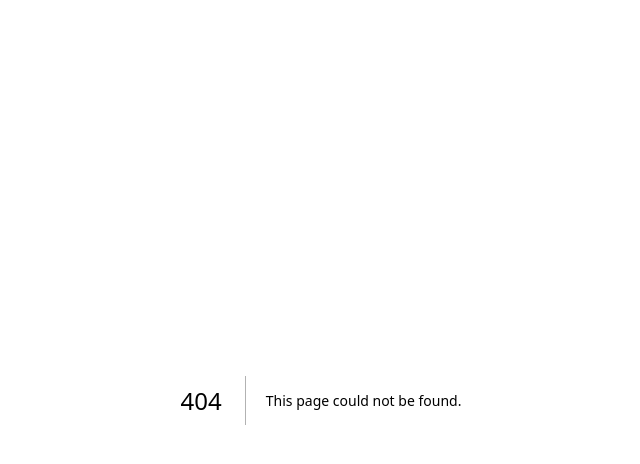
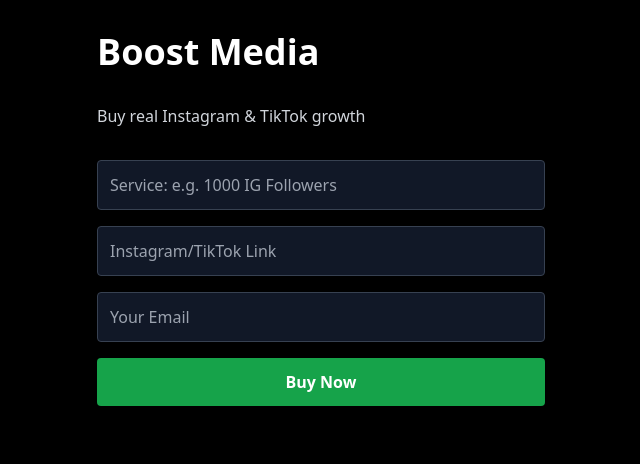
Before and after one commit to jamesvixtor2-hub/Boost--media, a Next.js app: page / in a window 1280 px wide. Before the commit this address had no page. Shown: the top 464 px of the page, without its empty margins (319-959 px from the left). Built offline with nearby package versions, Linux system fonts and the light colour scheme.

Commit message:
Create page.tsx

```diff
--- /dev/null
+++ b/app/page.tsx
@@ -0,0 +1,84 @@
+'use client'
+export const dynamic = 'force-dynamic'
+
+import { useState } from 'react'
+import { createClient } from '@supabase/supabase-js'
+
+export default function Home() {
+  const [service, setService] = useState('')
+  const [link, setLink] = useState('')
+  const [email, setEmail] = useState('')
+  const [loading, setLoading] = useState(false)
+  const [message, setMessage] = useState('')
+
+  async function submitOrder(e: React.FormEvent) {
+    e.preventDefault()
+    setLoading(true)
+
+    const supabase = createClient(
+      process.env.NEXT_PUBLIC_SUPABASE_URL!,
+      process.env.NEXT_PUBLIC_SUPABASE_ANON_KEY!
+    )
+
+    const { error } = await supabase.from('orders').insert([{
+      service,
+      link,
+      email,
+      status: 'pending'
+    }])
+
+    if (error) {
+      setMessage('Error: ' + error.message)
+    } else {
+      setMessage('Order placed! We will start in 24 hours.')
+      setService('')
+      setLink('')
+      setEmail('')
+    }
+    setLoading(false)
+  }
+
+  return (
+    <main className="min-h-screen bg-black text-white p-8">
+      <div className="max-w-md mx-auto">
+        <h1 className="text-4xl font-bold mb-8">Boost Media</h1>
+        <p className="mb-8 text-gray-300">Buy real Instagram & TikTok growth</p>
+
+        <form onSubmit={submitOrder} className="space-y-4">
+          <input
+            type="text"
+            placeholder="Service: e.g. 1000 IG Followers"
+            value={service}
+            onChange={e => setService(e.target.value)}
+            required
+            className="w-full p-3 bg-gray-900 rounded border border-gray-700"
+          />
+          <input
+            type="url"
+            placeholder="Instagram/TikTok Link"
+            value={link}
+            onChange={e => setLink(e.target.value)}
+            required
+            className="w-full p-3 bg-gray-900 rounded border border-gray-700"
+          />
+          <input
+            type="email"
+            placeholder="Your Email"
+            value={email}
+            onChange={e => setEmail(e.target.value)}
+            required
+            className="w-full p-3 bg-gray-900 rounded border border-gray-700"
+          />
+          <button
+            type="submit"
+            disabled={loading}
+            className="w-full p-3 bg-green-600 rounded font-bold disabled:opacity-50"
+          >
+            {loading ? 'Placing Order...' : 'Buy Now'}
+          </button>
+          {message && <p className="mt-4 text-center">{message}</p>}
+        </form>
+      </div>
+    </main>
+  )
+}
```
